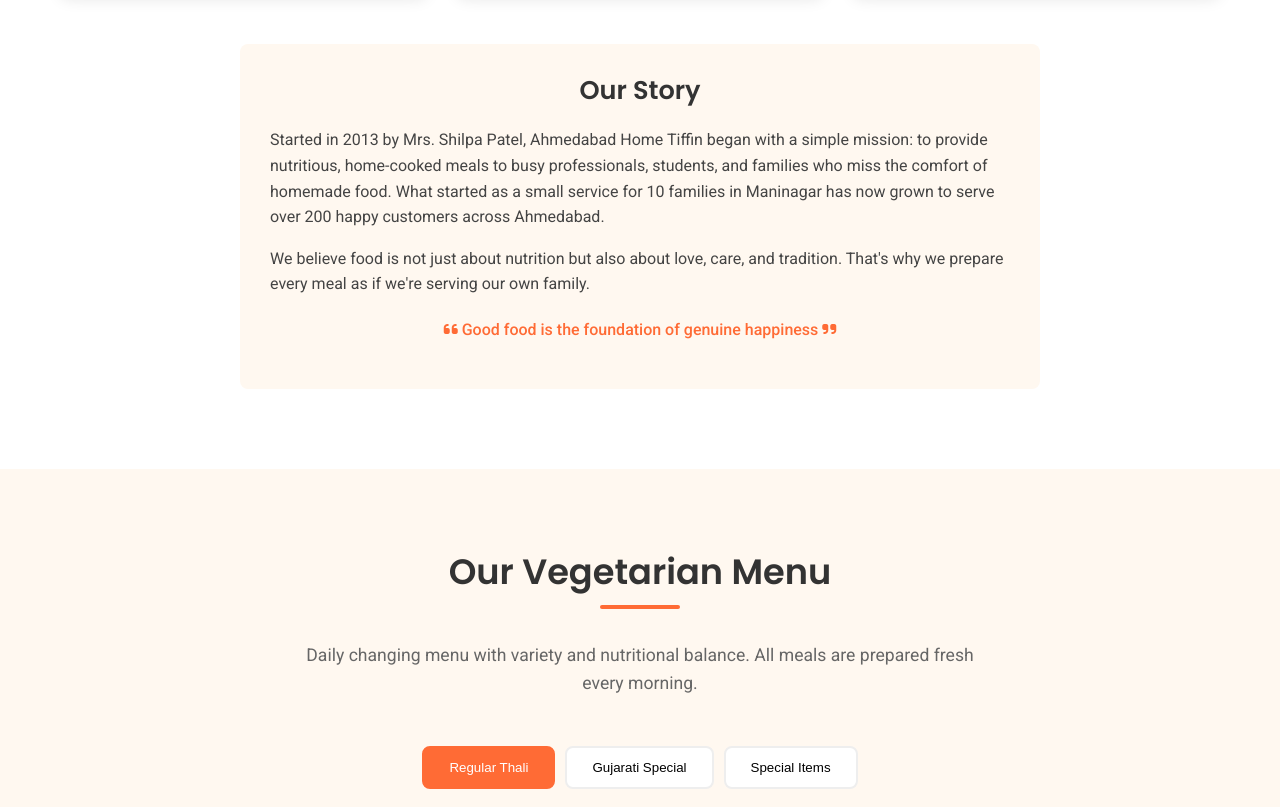
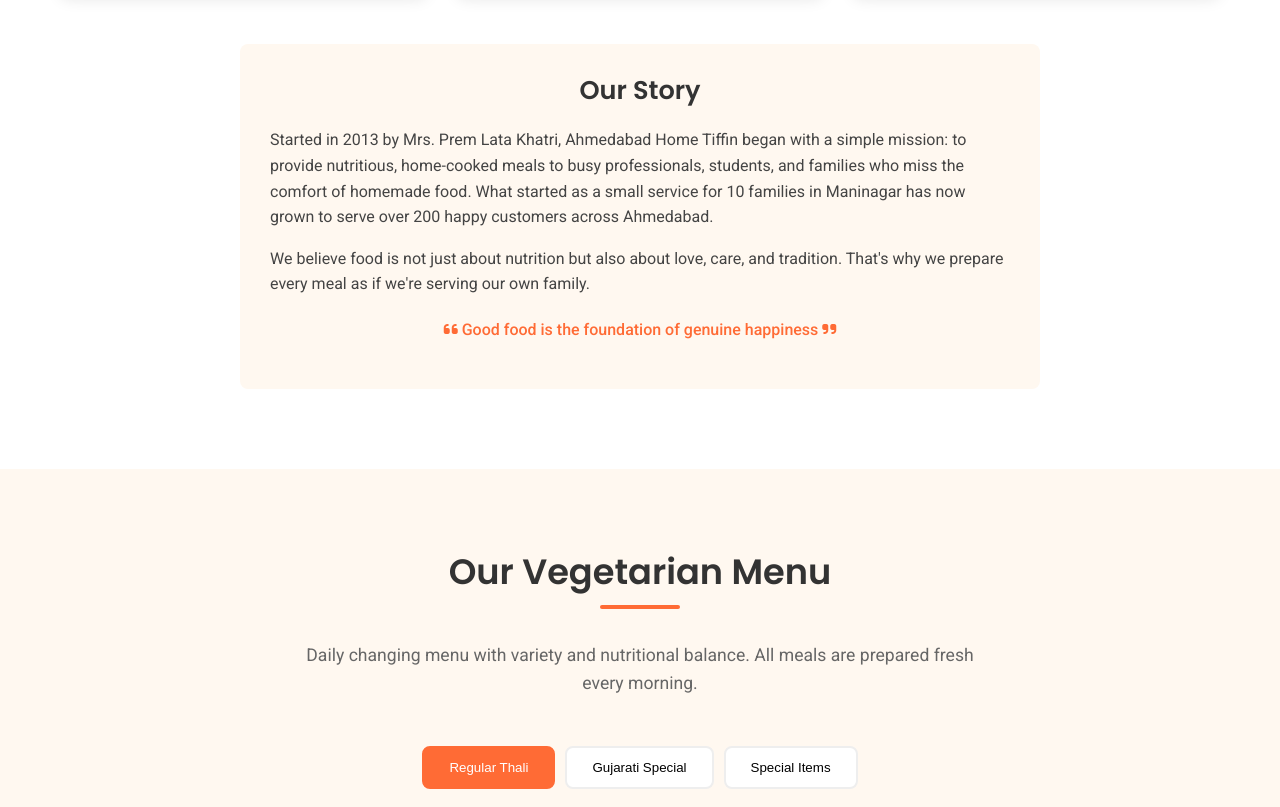
Before and after one commit to sandeepkhatrijalore-hash/ahmedabad-home-tiffin, a plain HTML site: page index.html in a window 1280 px wide. Shown: the part 1320-2127 px from the top of the page. Drawn offline with Linux system fonts and the light colour scheme.

Commit message:
Update founder's name in the story section

```diff
--- a/index.html
+++ b/index.html
@@ -1109,7 +1109,7 @@
 
             <div style="max-width: 800px; margin: 50px auto 0; padding: 30px; background-color: var(--light-color); border-radius: var(--border-radius);">
                 <h3 style="text-align: center; margin-bottom: 20px;">Our Story</h3>
-                <p>Started in 2013 by Mrs. Shilpa Patel, Ahmedabad Home Tiffin began with a simple mission: to provide nutritious, home-cooked meals to busy professionals, students, and families who miss the comfort of homemade food. What started as a small service for 10 families in Maninagar has now grown to serve over 200 happy customers across Ahmedabad.</p>
+                <p>Started in 2013 by Mrs. Prem Lata Khatri, Ahmedabad Home Tiffin began with a simple mission: to provide nutritious, home-cooked meals to busy professionals, students, and families who miss the comfort of homemade food. What started as a small service for 10 families in Maninagar has now grown to serve over 200 happy customers across Ahmedabad.</p>
                 <p>We believe food is not just about nutrition but also about love, care, and tradition. That's why we prepare every meal as if we're serving our own family.</p>
                 <p style="text-align: center; margin-top: 20px; font-weight: 500; color: var(--primary-color);">
                     <i class="fas fa-quote-left"></i> Good food is the foundation of genuine happiness <i class="fas fa-quote-right"></i>
```
